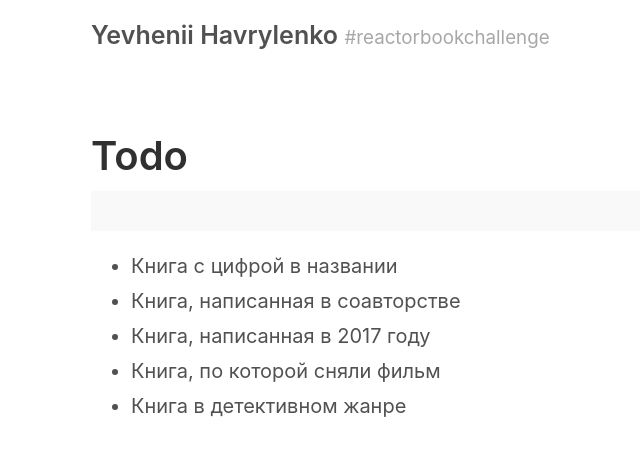
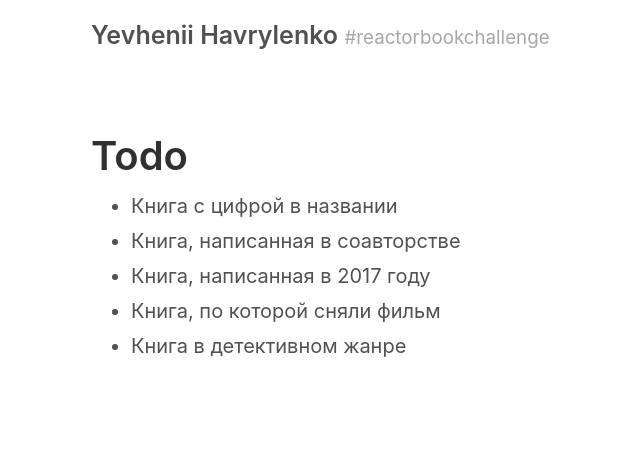
Before and after one commit to yevhenii-havrylenko/yevhenii-havrylenko.github.io, a Jekyll site: the page built from index.md, in a window 1280 px wide. Shown: the top 456 px of the page, without its empty margins (199-839 px from the left). Built offline with Jekyll 4.4.1, drawn with Linux system fonts in a browser that asks for light colours.

Commit message:
Update index.md

```diff
--- a/index.md
+++ b/index.md
@@ -2,8 +2,6 @@
 layout: page
 title: Todo
 ---
-
-<div class="message"></div>
 - Книга с цифрой в названии
 - Книга, написанная в соавторстве
 - Книга, написанная в 2017 году
```
